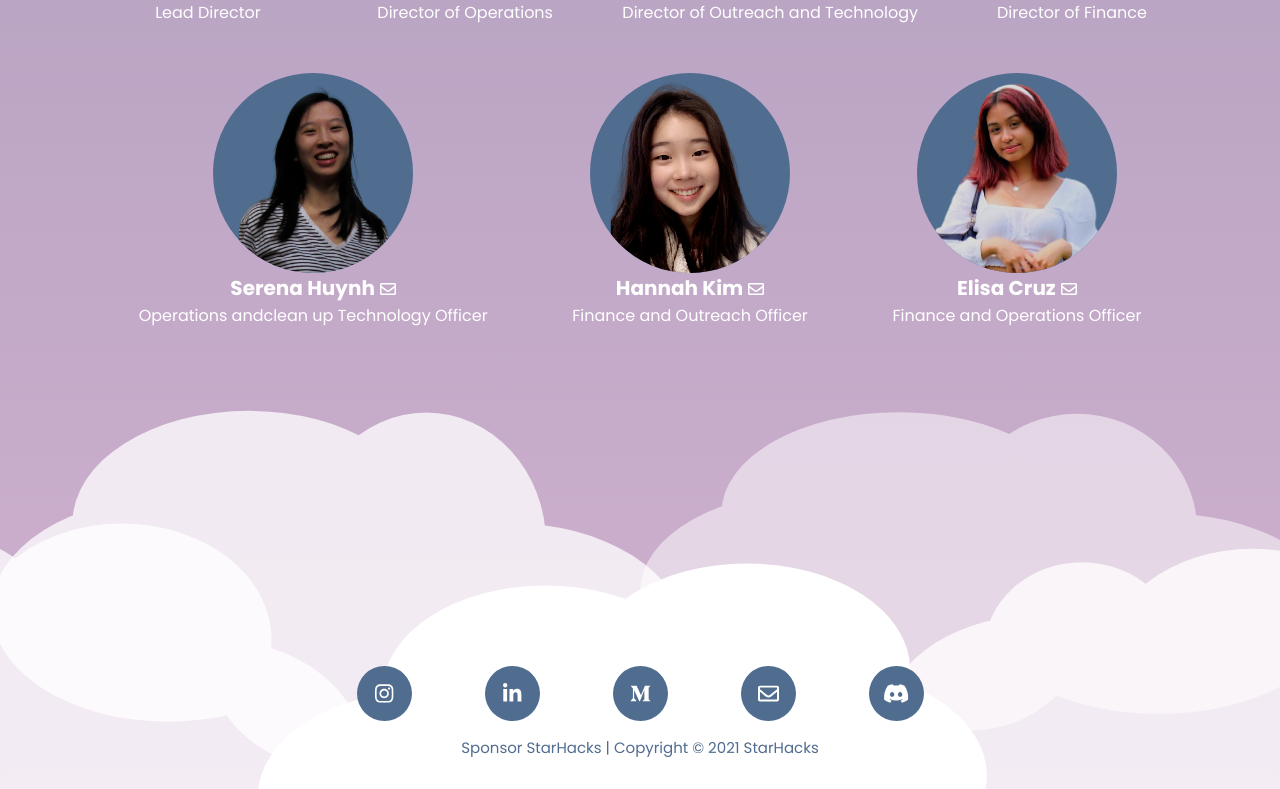
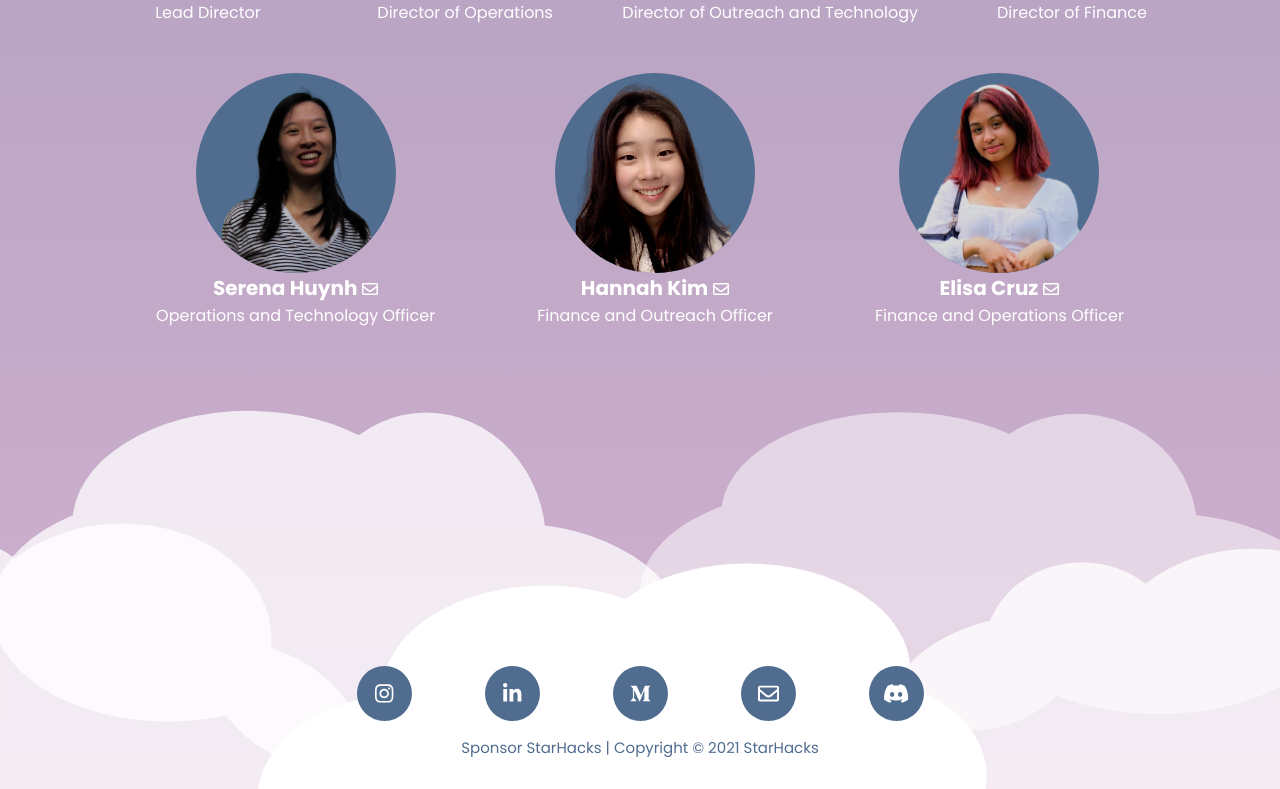
Before and after one commit to starhacks/site, a React (Create React App) app: page / in a window 1280 px wide. Shown: the part 3735-4524 px from the top of the page. Built offline with nearby package versions, Linux system fonts and the light colour scheme.

Commit message:
clean up

```diff
--- a/src/constants/index.js
+++ b/src/constants/index.js
@@ -189,7 +189,7 @@ export const teamMembers = [
     {
         name: 'Serena Huynh',
         img: serena,
-        role: 'Operations andclean up Technology Officer',
+        role: 'Operations and Technology Officer',
     },
     {
         name: 'Sammi Chen',
```
